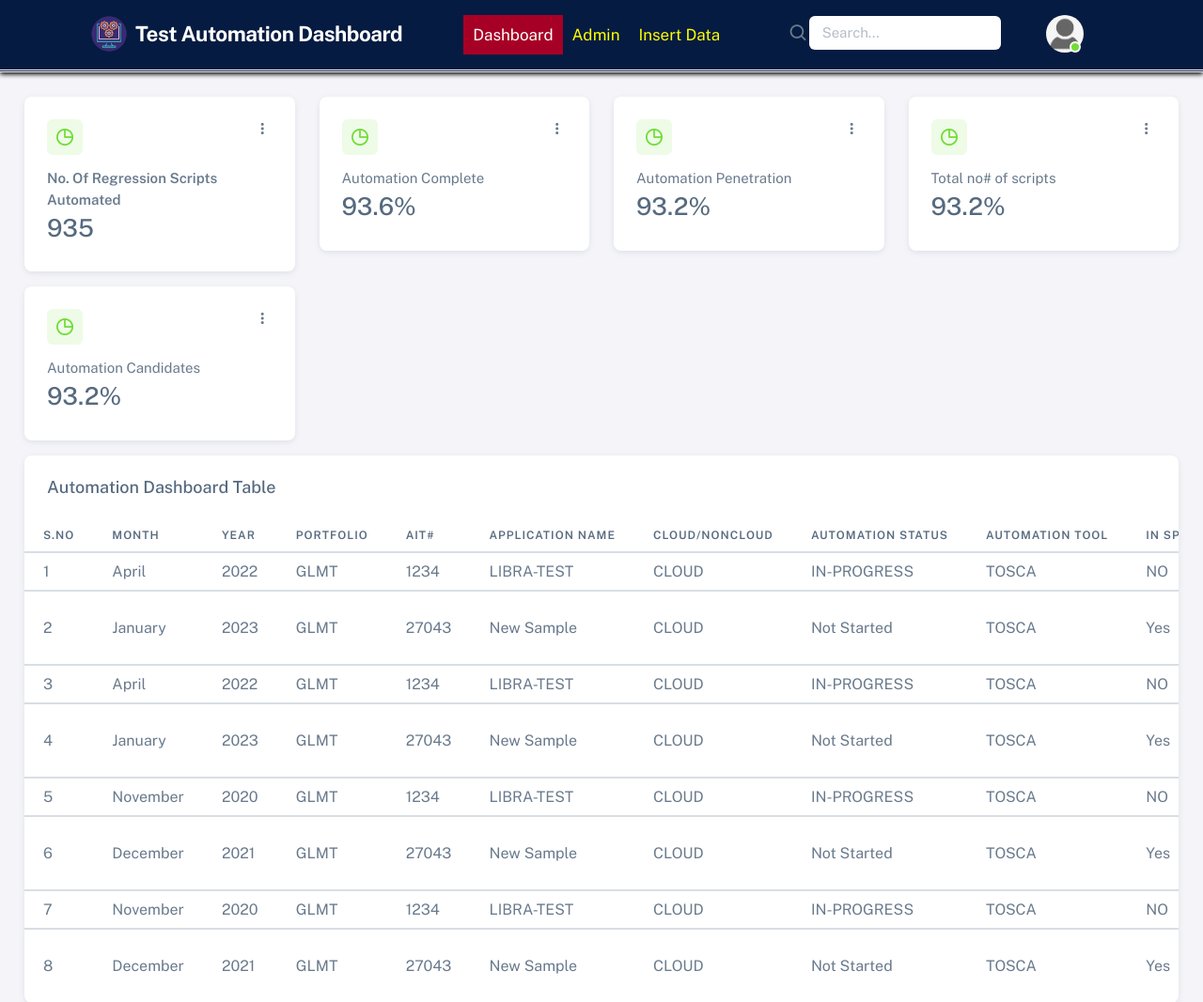
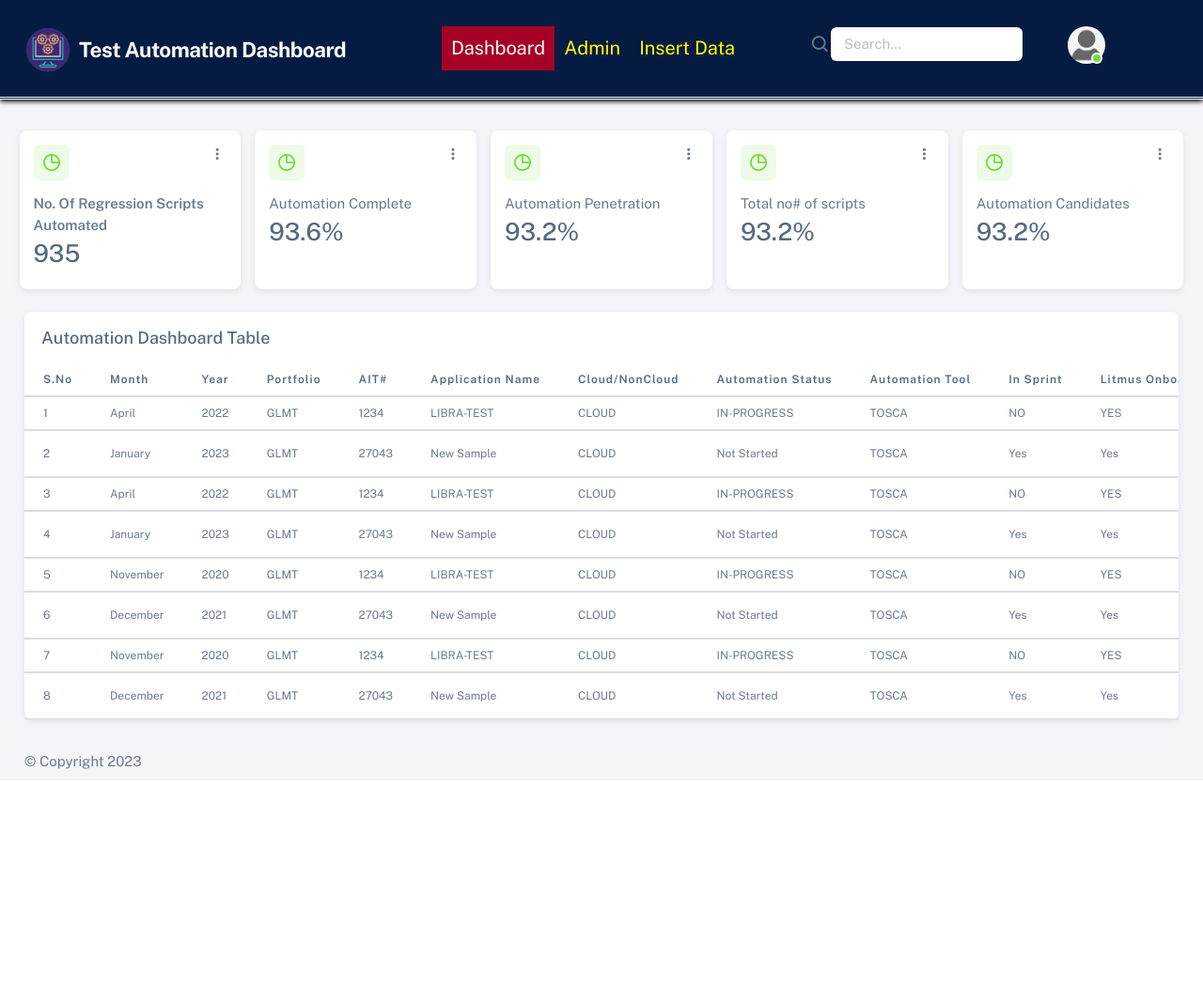
Before and after one commit to indhumano/Accenture_AutomationDashboard, a Django app: page /dashboard/ in a window 1280 px wide. Shown: the top 1067 px of the page at 94% size. After the commit the page ends 819 px from the top, so only its background shows below. Run offline with Django 4.2, Linux system fonts and the light colour scheme; data comes from the database, SQL or seed files in the repository; some libraries are stand-ins or nearby versions.

Commit message:
Update Home page design as per feedback

```diff
--- a/dashboard_app/templates/Index.html
+++ b/dashboard_app/templates/Index.html
@@ -173,13 +173,13 @@
         <!-- Layout container -->
         <div class="layout-page">
             <div class="top-menu-block">
-            <div class="container">
+            <div class="container-fluid">
              <div class="row">
                  <div class="col-md-4">
                       <div class="app-brand demo">
             <a href="index.html" class="app-brand-link">
               <span class="app-brand-logo demo">
-                <img src="{% static 'assets/img/icons/unicons/logo.png' %}" alt class="w-px-40 h-auto rounded-circle" />
+                <img src="{% static 'assets/img/icons/unicons/logo.png' %}" alt class="w-px-50 h-auto rounded-circle" />
               </span>
                 <a href="{% url 'Dashboard' %}" class="menu-link" target="_blank">
                     <span class="app-brand-text demo menu-text fw-bolder ms-2">Test Automation Dashboard</span>
@@ -312,7 +312,7 @@
 
             <div class="container-xxl flex-grow-1 container-p-y">
                 <div class="row">
-                    <div class="col-lg-12 col-md-12 order-1">
+                    <div class="col-lg-12 col-md-12 order-1 col-lg-3ow">
                         <div class="row">
                             <div class="col-lg-3 col-md-12 col-3 mb-3">
                                 <div class="card">
@@ -471,7 +471,7 @@
 
 
 
-                    <div class="col-lg-12 col-md-12 order-1">
+                    <div class="col-lg-12 col-md-12 order-1 adt-container">
 
                         <div class="card">
 
@@ -495,7 +495,7 @@
 
                             <div class="table-responsive text-nowrap">
 
-                            <table id="data" class="table table-hover">
+                            <table id="data" class="table table-hover table-custom">
                                     <thead>
                                         <tr class="text-nowrap">
                                                 <th>S.No</th>
--- a/static/demo.css
+++ b/static/demo.css
@@ -113,7 +113,7 @@
 .layout-page{padding-left:0!important;}
 #layout-menu{display:none;}
 .top-menu-block{background-color: #061b41;
-    padding: 8px 0;
+    padding: 20px 0;
     border-bottom: 3px double #FFF;
     box-shadow: 0px 2px 5px #000;}
  .ms-left{margin-left:10px !important;z-index:9999;}
@@ -121,6 +121,19 @@
 
 .main-menu li a{color:#ff0;
 padding-right: 10px!important;
-padding-left: 10px!important; font-size:17px;}
+padding-left: 10px!important; font-size:20px;}
 .main-menu li a.active{background:#a70026; color:#fff;}
 .db-profile{left:100%}
+.w-px-50 {
+    width: 45px !important;
+}
+.table-custom tr td{font-size:12px;}
+.table-custom tr th{text-transform: capitalize;}
+@media (min-width: 992px){
+.col-lg-3ow .col-lg-3 {
+    width: 20%;
+    padding: 0.5em;
+}
+}
+.col-lg-3ow .card-body{padding:1em;min-height: 169px;}
+.adt-container .card-header{padding:1em;}
```
